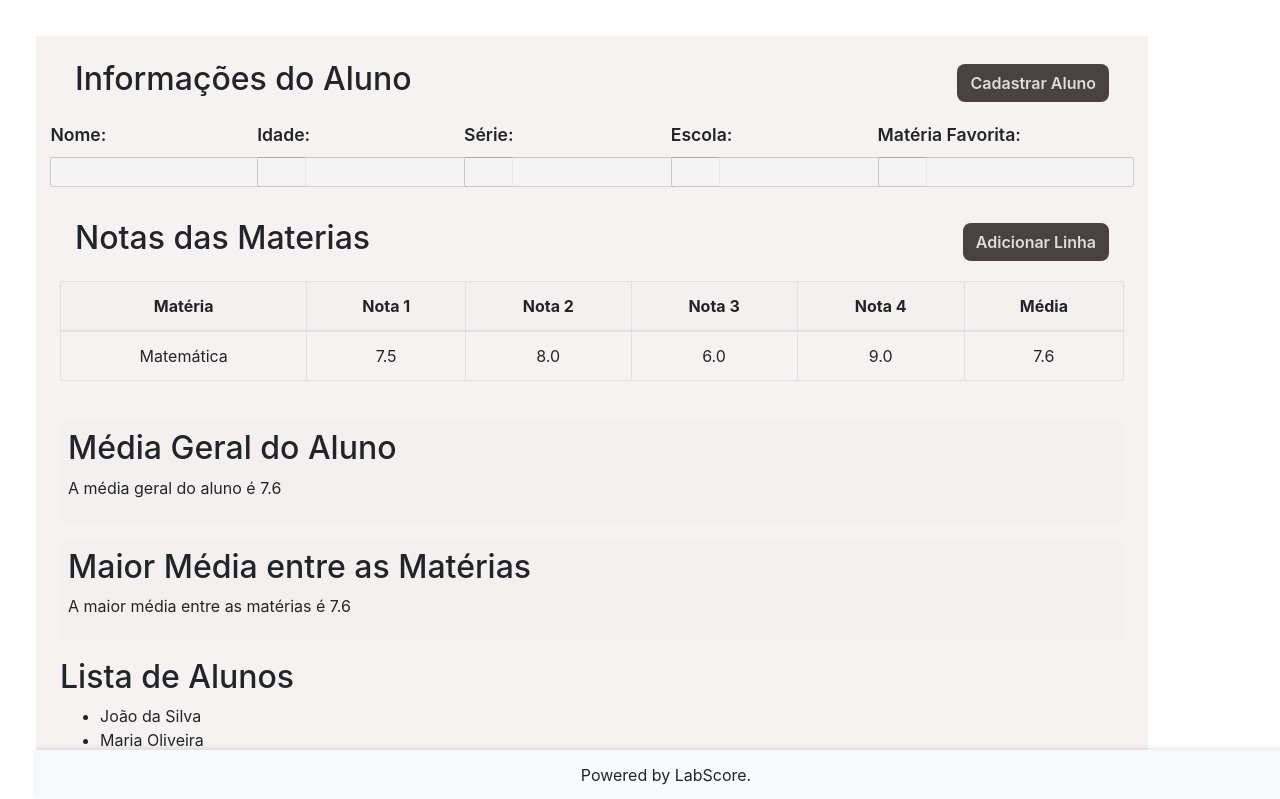
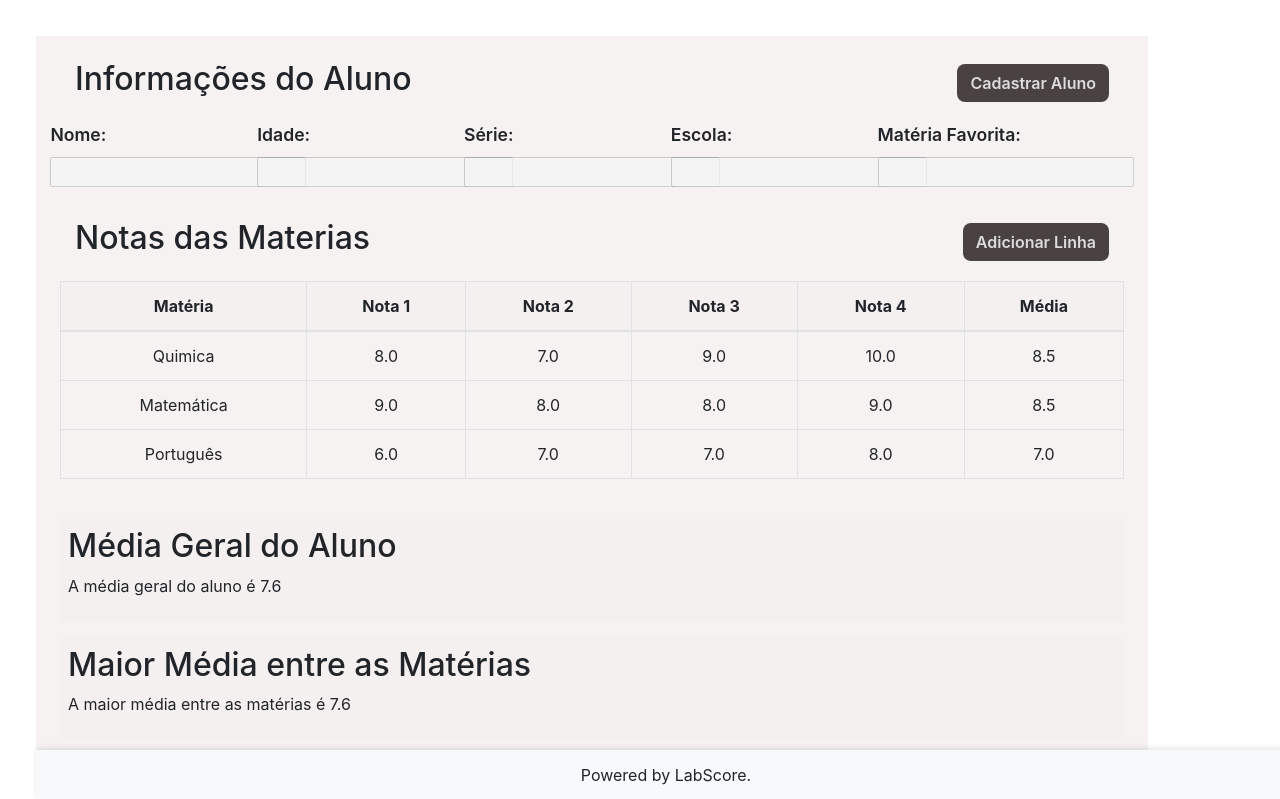
Before and after one commit to esparen/FSEdu-M2-semana06, a plain HTML site: page index.html in a window 1280 px wide. Shown: the top 799 px of the page. Drawn offline with nearby package versions, Linux system fonts and the light colour scheme.

Commit message:
chore: Refactors Student Grades table and add dynamic data loading

```diff
--- a/index.html
+++ b/index.html
@@ -64,16 +64,7 @@
                   <th scope="col">Média</th>
                 </tr>
               </thead>
-              <tbody id="disciplines_table_body">
-                <tr>
-                  <td>Matemática</td>
-                  <td>7.5</td>
-                  <td>8.0</td>
-                  <td>6.0</td>
-                  <td>9.0</td>
-                  <td>7.6</td>
-                </tr>
-              </tbody>
+              <tbody id="disciplines_table_body"></tbody>
             </table>
           </div>
         </section>
--- a/src/js/main.js
+++ b/src/js/main.js
@@ -1,6 +1,34 @@
 import { calculateAverage, evaluateAverage, addDisciplineRow, calculateAllAverages } from './utils.js';
 
+const studentGradesData = [
+  {
+    nome: "Quimica",
+    nota1: 8,
+    nota2: 7,
+    nota3: 9,
+    nota4: 10
+  },
+  {
+    nome: "Matemática",
+    nota1: 9,
+    nota2: 8,
+    nota3: 8,
+    nota4: 9
+  },
+    {
+    nome: "Português",
+    nota1: 6,
+    nota2: 7,
+    nota3: 7,
+    nota4: 8
+  },
+]
+
+localStorage.setItem('studentGradesData', JSON.stringify(studentGradesData));
+
 document.addEventListener('DOMContentLoaded', function () {
+  loadPageData();
+
 
   fetch('studentInsertModal.html')
     .then((response) => response.text())
@@ -15,7 +43,30 @@ document.addEventListener('DOMContentLoaded', function () {
 
   const allAverages = [];
   document.getElementById('btn_add_discipline_row').addEventListener('click', function () {
-    const discipline = prompt('Qual a matéria deseja cadastrar?');
+    getNewDisciplineData();
+
+    const average = calculateAverage(grades);
+    allAverages.push(average);
+    calculateAllAverages(allAverages);
+    addDisciplineRow(discipline, grades, average);
+    evaluateAverage(average);
+  });
+});
+
+function loadPageData() {
+  loadStudentData();
+  const studentGradesData = JSON.parse(localStorage.getItem('studentGradesData'));
+  if (studentGradesData) {
+    studentGradesData.forEach((discipline) => {
+      const grades = [discipline.nota1, discipline.nota2, discipline.nota3, discipline.nota4];
+      const average = calculateAverage(grades);
+      addDisciplineRow(discipline.nome, grades, average);
+    });
+  }
+};
+
+function getNewDisciplineData() {
+  const discipline = prompt('Qual a matéria deseja cadastrar?');
     const grades = [];
     let i = 0;
     while (i < 4) {
@@ -27,15 +78,7 @@ document.addEventListener('DOMContentLoaded', function () {
         alert('Por favor, informe um número válido entre 0 e 10.');
       }
     }
-
-    const average = calculateAverage(grades);
-    allAverages.push(average);
-    calculateAllAverages(allAverages);
-    addDisciplineRow(discipline, grades, average);
-    evaluateAverage(average);
-  });
-});
-
+  }
 
 function fetchStudentData() {
   const form = document.getElementById('add_student_form');
```
